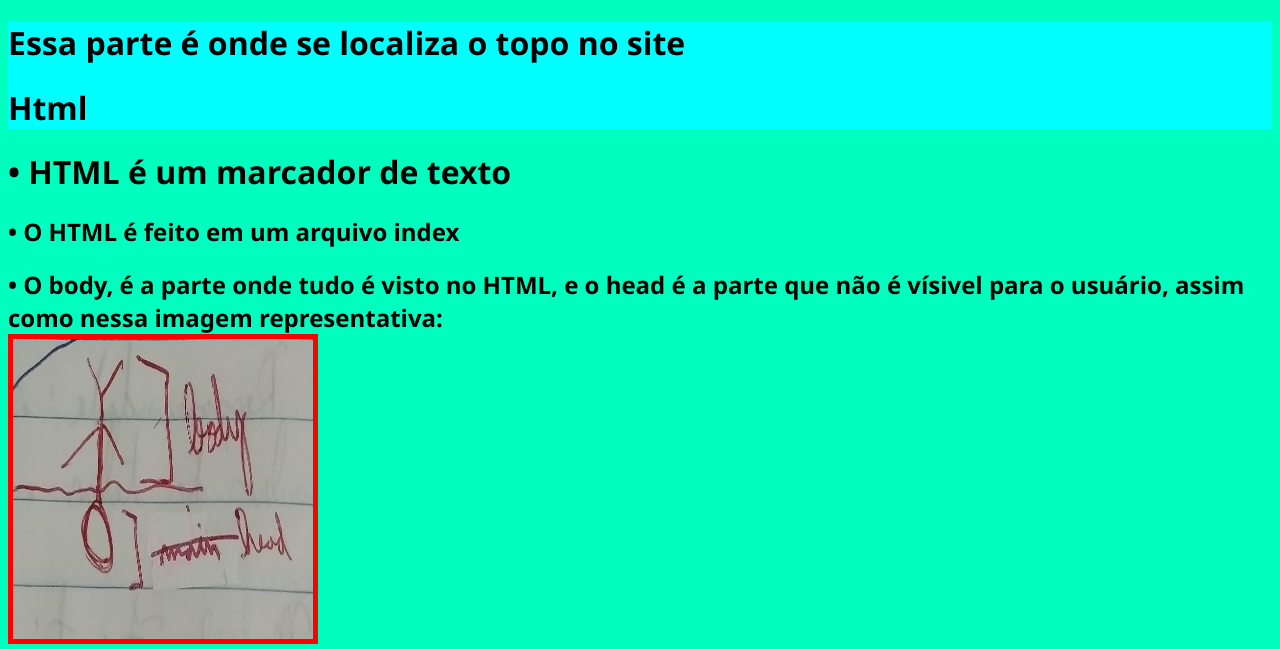
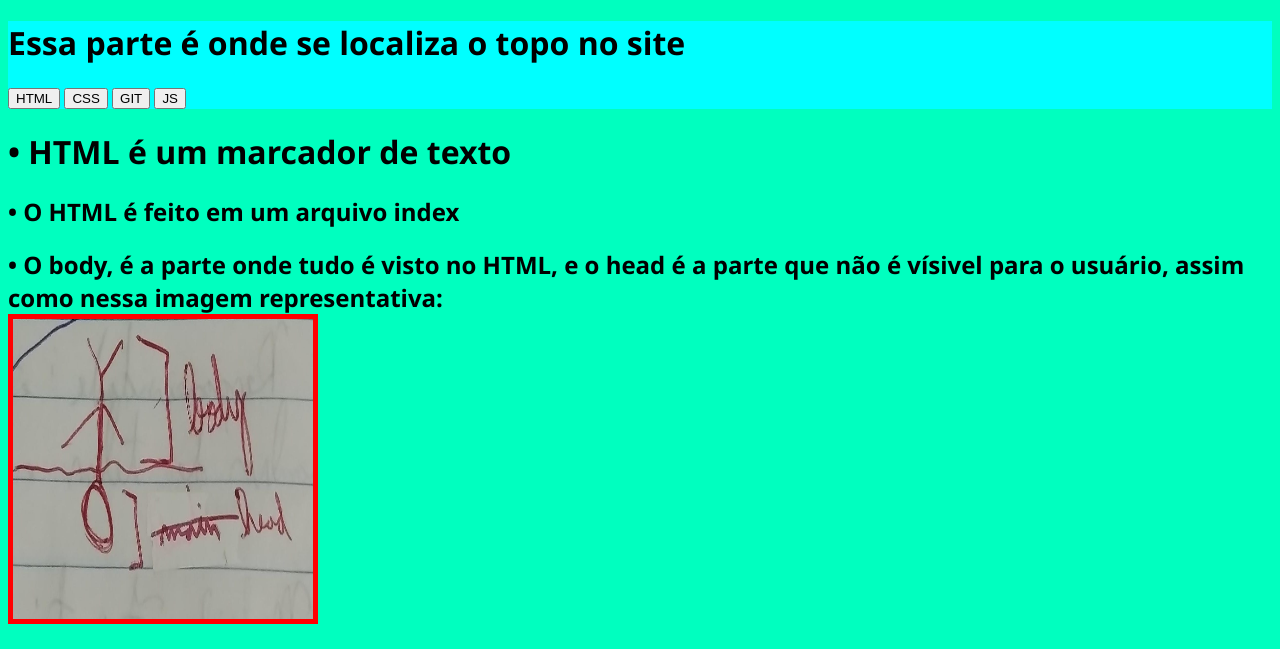
Before and after one commit to GabrielKyochi/resumo, a plain HTML site: page index.html in a window 1280 px wide. Shown: the top 649 px of the page. Drawn offline with Linux system fonts and the light colour scheme; a script that the page names is missing.

Commit message:
Adição de 4 botões para levar a cada parte do conteúdo estudado em sala.

```diff
--- a/index.html
+++ b/index.html
@@ -13,7 +13,10 @@
 
 <header id="corCabeca">
 <h1>Essa parte é onde se localiza o topo no site</h1>
-<h1>Html</h1>
+<button onClick="HTML()">HTML</button>
+<button onClick="CSS()">CSS</button>
+<button onClick="Git()">GIT</button>
+<button onClick="JS()">JS</button>
 </header>
 
 <main>
--- a/script.js
+++ /dev/null
@@ -1,3 +0,0 @@
-function menuBotoes(){
-<button onClick="Html"></button>
-}
```
